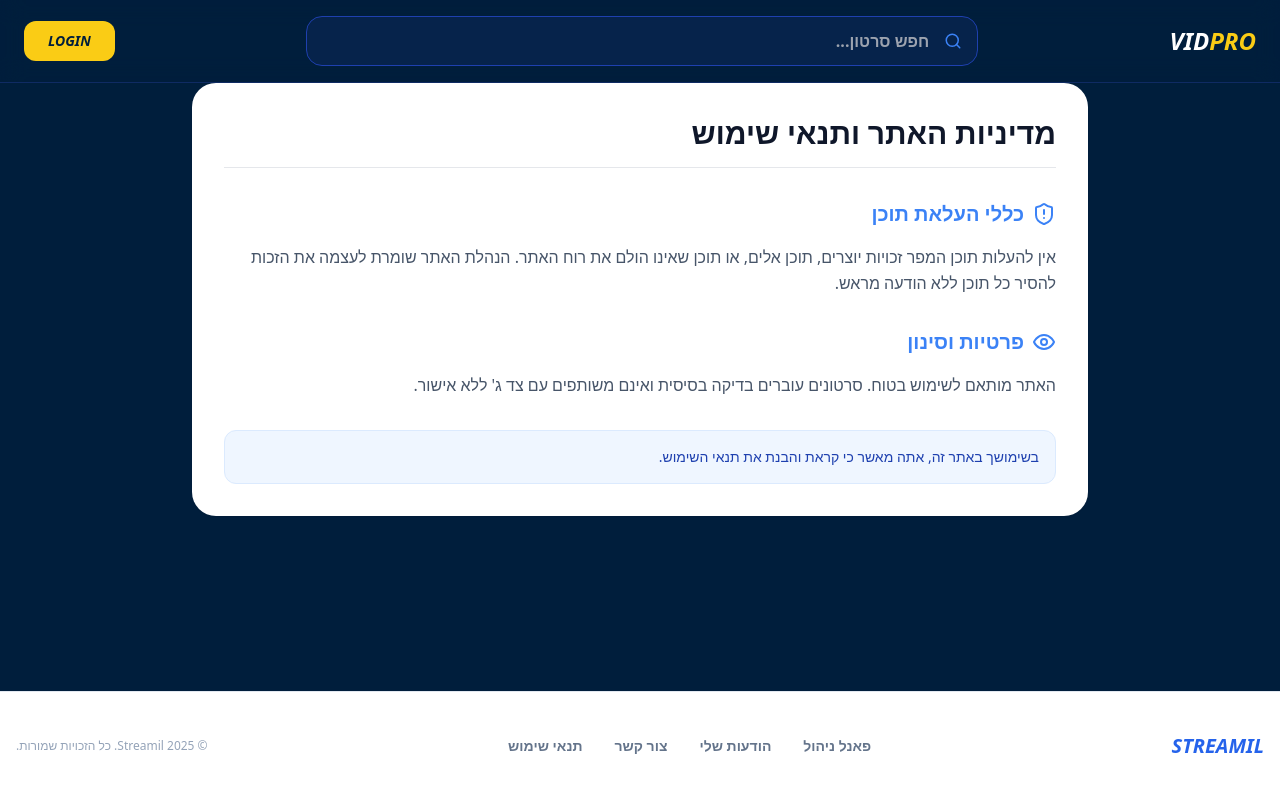
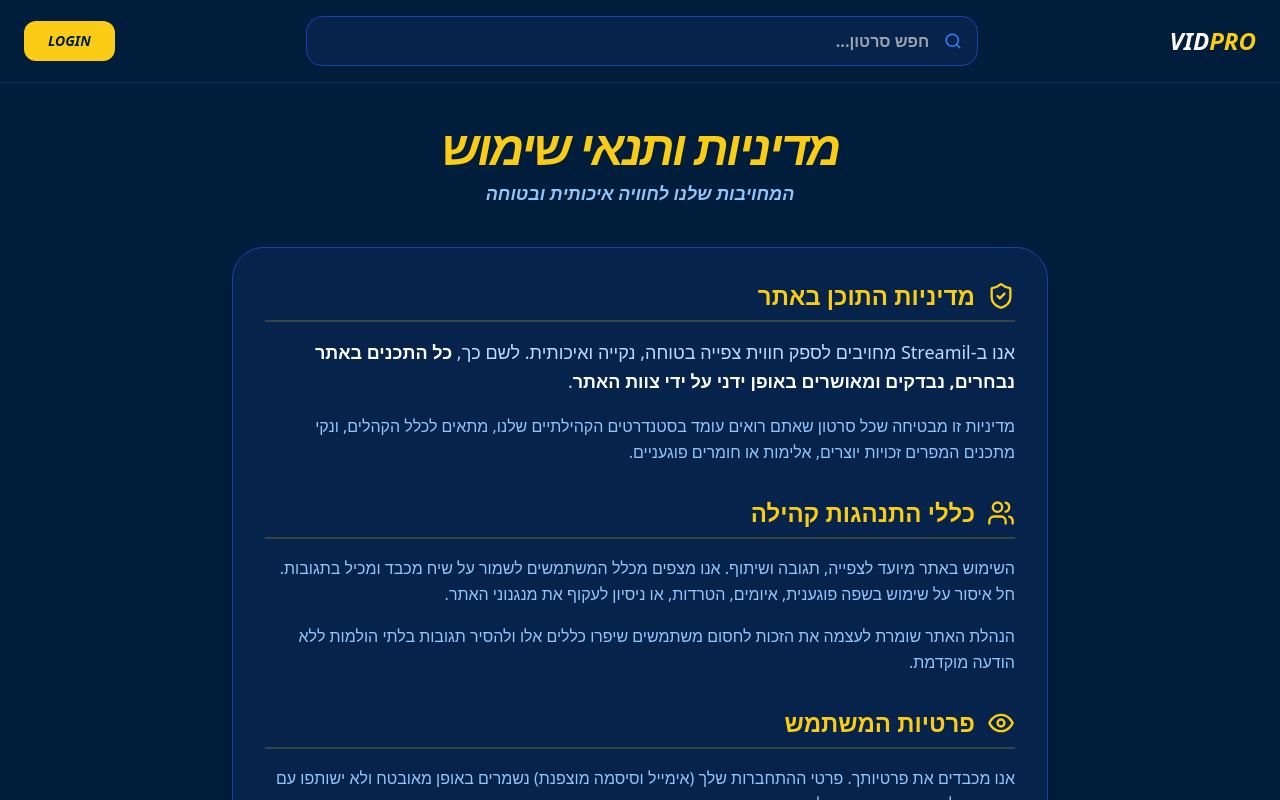
Before and after one commit to ELI808120/vidpro, a React (Vite) app: page /policy in a window 1280 px wide. Shown: the top 800 px of the page. Built offline with nearby package versions, Linux system fonts and the light colour scheme; no server answers.

Commit message:
docs: Update content policy to clarify that all content is curated by the team

```diff
--- a/src/pages/Policy.tsx
+++ b/src/pages/Policy.tsx
@@ -1,35 +1,59 @@
 import React from 'react';
-import { ShieldAlert, Eye, Lock } from 'lucide-react';
+import { ShieldCheck, Users, Eye } from 'lucide-react';
 
 const Policy: React.FC = () => {
   return (
-    <div className="max-w-4xl mx-auto space-y-8 text-right bg-white dark:bg-slate-900 p-8 rounded-3xl shadow-sm transition-colors">
-      <h1 className="text-3xl font-bold dark:text-white text-slate-900 border-b pb-4 dark:border-slate-800">מדיניות האתר ותנאי שימוש</h1>
+    <div className="bg-[#001e3c] min-h-screen text-white" dir="rtl">
+      <div className="max-w-4xl mx-auto p-6 sm:p-10">
+        <header className="text-center mb-10">
+          <h1 className="text-5xl font-black italic uppercase tracking-tighter text-yellow-400">מדיניות ותנאי שימוש</h1>
+          <p className="text-blue-300 font-bold mt-2 text-lg italic">המחויבות שלנו לחוויה איכותית ובטוחה</p>
+        </header>
+
+        <div className="space-y-8 bg-blue-900/20 p-8 rounded-[32px] border border-blue-800 shadow-2xl">
 
           <section className="space-y-4">
-        <div className="flex items-center gap-2 text-blue-500 font-bold text-xl">
-          <ShieldAlert size={24} />
-          <h2>כללי העלאת תוכן</h2>
+            <div className="flex items-center gap-3 text-yellow-400 font-black text-2xl border-b-2 border-yellow-400/20 pb-2 mb-3">
+              <ShieldCheck size={28} />
+              <h2>מדיניות התוכן באתר</h2>
             </div>
-        <p className="text-slate-600 dark:text-slate-400 leading-relaxed">
-          אין להעלות תוכן המפר זכויות יוצרים, תוכן אלים, או תוכן שאינו הולם את רוח האתר. הנהלת האתר שומרת לעצמה את הזכות להסיר כל תוכן ללא הודעה מראש.
+            <p className="text-blue-200 leading-relaxed text-lg">
+              אנו ב-Streamil מחויבים לספק חווית צפייה בטוחה, נקייה ואיכותית. לשם כך, <strong className="font-extrabold text-white">כל התכנים באתר נבחרים, נבדקים ומאושרים באופן ידני על ידי צוות האתר</strong>.
+            </p>
+            <p className="text-blue-300 leading-relaxed">
+              מדיניות זו מבטיחה שכל סרטון שאתם רואים עומד בסטנדרטים הקהילתיים שלנו, מתאים לכלל הקהלים, ונקי מתכנים המפרים זכויות יוצרים, אלימות או חומרים פוגעניים.
             </p>
           </section>
 
           <section className="space-y-4">
-        <div className="flex items-center gap-2 text-blue-500 font-bold text-xl">
-          <Eye size={24} />
-          <h2>פרטיות וסינון</h2>
+            <div className="flex items-center gap-3 text-yellow-400 font-black text-2xl border-b-2 border-yellow-400/20 pb-2 mb-3">
+              <Users size={28} />
+              <h2>כללי התנהגות קהילה</h2>
             </div>
-        <p className="text-slate-600 dark:text-slate-400 leading-relaxed">
-          האתר מותאם לשימוש בטוח. סרטונים עוברים בדיקה בסיסית ואינם משותפים עם צד ג' ללא אישור.
+            <p className="text-blue-300 leading-relaxed">
+              השימוש באתר מיועד לצפייה, תגובה ושיתוף. אנו מצפים מכלל המשתמשים לשמור על שיח מכבד ומכיל בתגובות. חל איסור על שימוש בשפה פוגענית, איומים, הטרדות, או ניסיון לעקוף את מנגנוני האתר.
+            </p>
+             <p className="text-blue-300 leading-relaxed">
+              הנהלת האתר שומרת לעצמה את הזכות לחסום משתמשים שיפרו כללים אלו ולהסיר תגובות בלתי הולמות ללא הודעה מוקדמת.
             </p>
           </section>
 
-      <div className="p-4 bg-blue-50 dark:bg-blue-900/20 rounded-xl border border-blue-100 dark:border-blue-900/30">
-        <p className="text-blue-800 dark:text-blue-300 text-sm">
-          בשימושך באתר זה, אתה מאשר כי קראת והבנת את תנאי השימוש.
+          <section className="space-y-4">
+            <div className="flex items-center gap-3 text-yellow-400 font-black text-2xl border-b-2 border-yellow-400/20 pb-2 mb-3">
+              <Eye size={28} />
+              <h2>פרטיות המשתמש</h2>
+            </div>
+            <p className="text-blue-300 leading-relaxed">
+              אנו מכבדים את פרטיותך. פרטי ההתחברות שלך (אימייל וסיסמה מוצפנת) נשמרים באופן מאובטח ולא ישותפו עם אף צד שלישי. האתר מותאם לשימוש בטוח וסביבה נקייה.
             </p>
+          </section>
+
+          <div className="p-5 bg-yellow-400/10 rounded-2xl border border-yellow-400/30 mt-10">
+            <p className="text-yellow-300 text-center font-bold">
+              המשך השימוש באתר מהווה הסכמה מלאה לכל התנאים המצוינים לעיל.
+            </p>
+          </div>
+        </div>
       </div>
     </div>
   );
```
Lines whose indentation alone changed are shown as unchanged.
